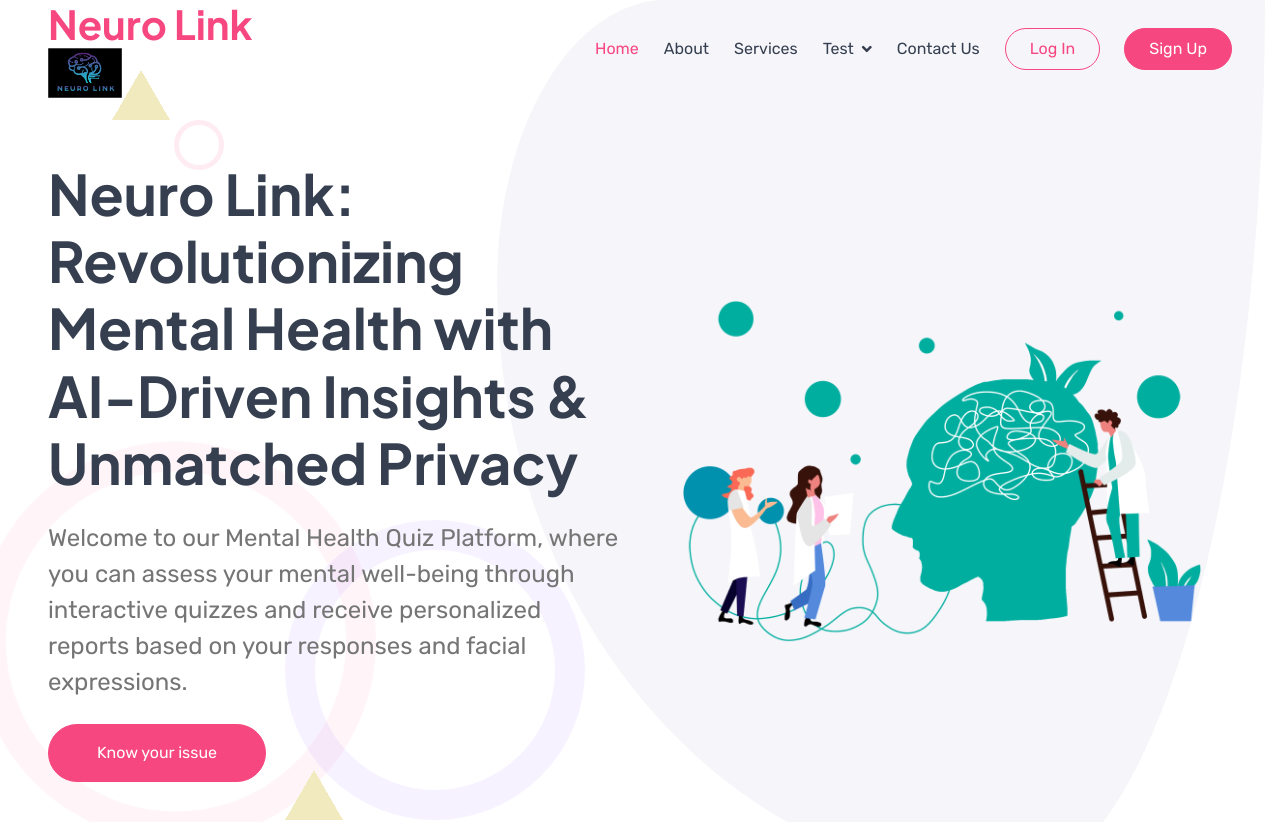
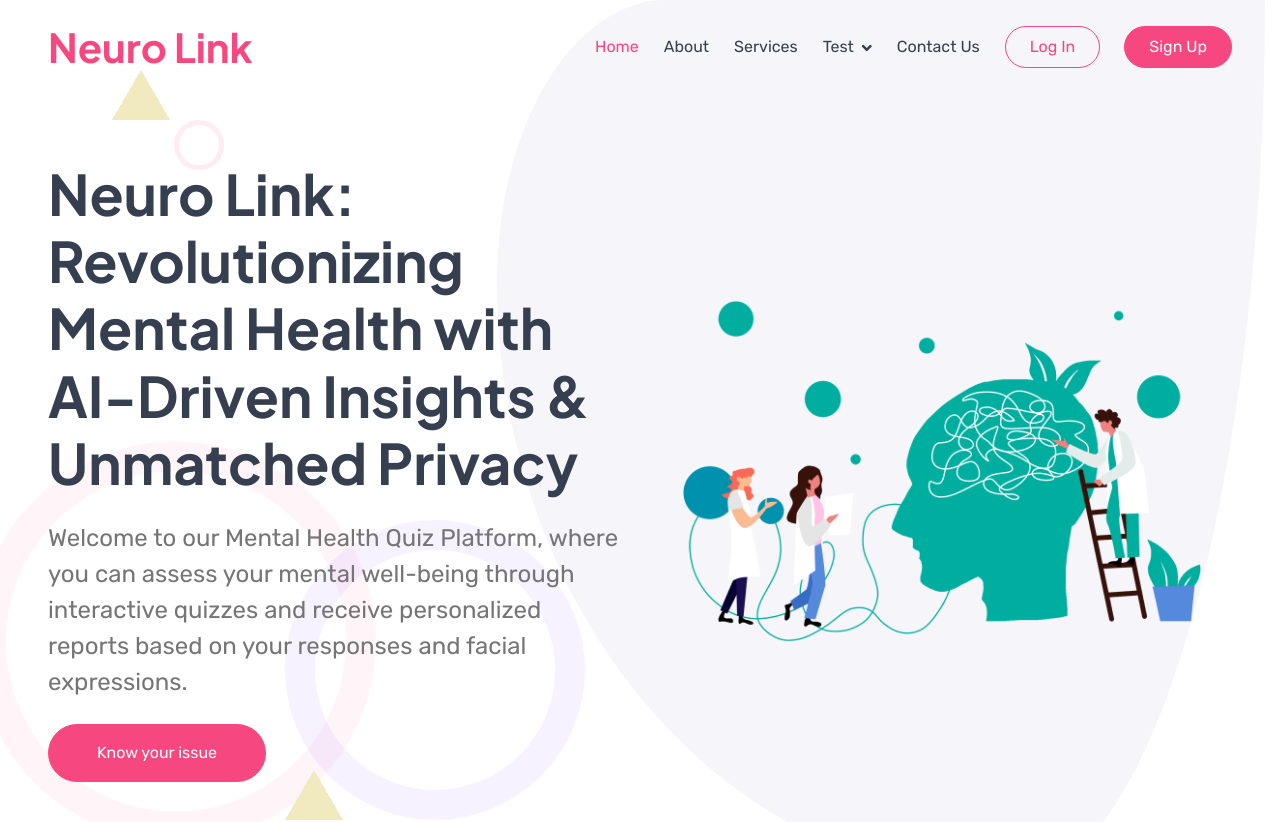
Before and after one commit to Kushalsharma0702/Neuro_Link, a plain HTML site: page index.html in a window 1280 px wide. Shown: the top 822 px of the page. Drawn offline with nearby package versions, Linux system fonts and the light colour scheme.

Commit message:
Update index.html

```diff
--- a/index.html
+++ b/index.html
@@ -46,7 +46,7 @@
             <nav class="navbar navbar-expand-lg fixed-top navbar-light px-4 px-lg-5 py-3 py-lg-0">
                 <a href="index.html" class="navbar-brand p-0">
                     <h1 class="display-6 text-primary m-0">Neuro Link</h1>
-                    <img src="img/logo.png" alt="Logo">
+<!--                     <img src="img/logo.png" alt="Logo"> -->
                 </a>
                 <button class="navbar-toggler" type="button" data-bs-toggle="collapse" data-bs-target="#navbarCollapse">
                     <span class="fa fa-bars"></span>
```
